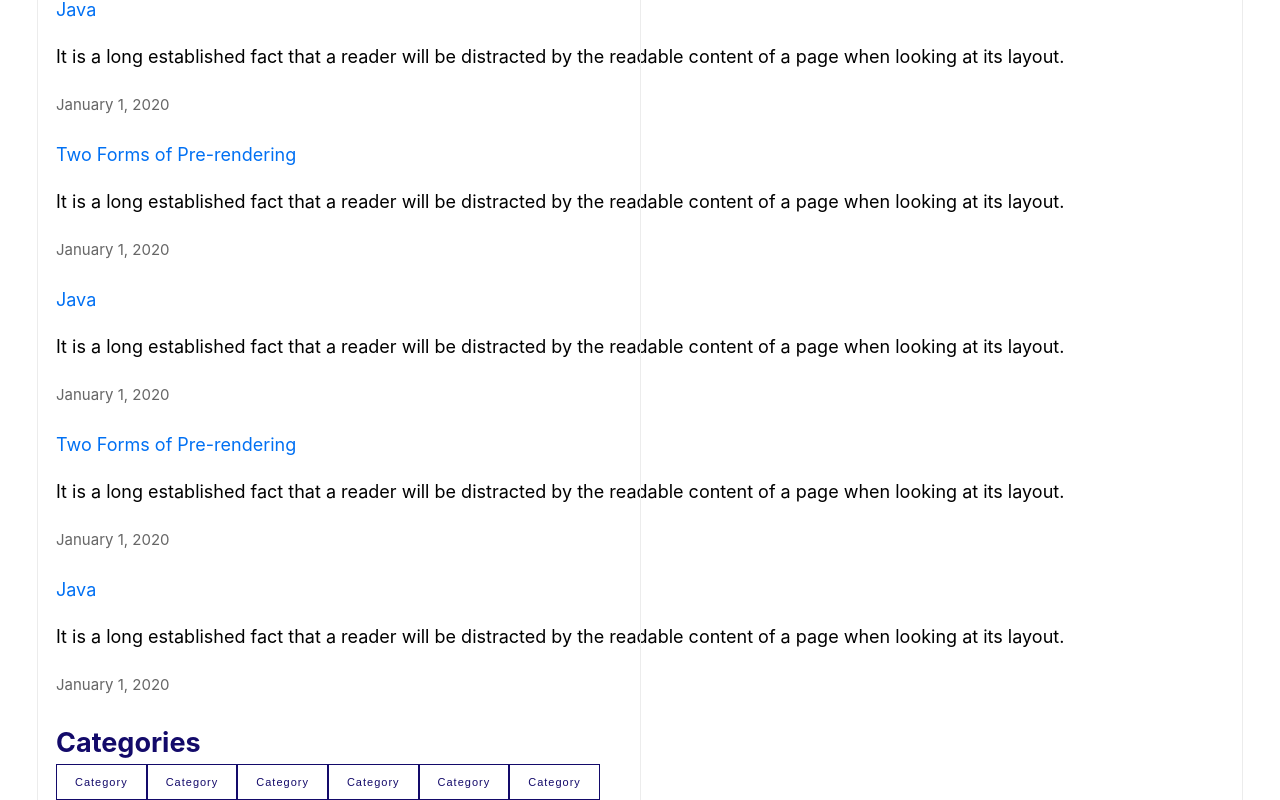
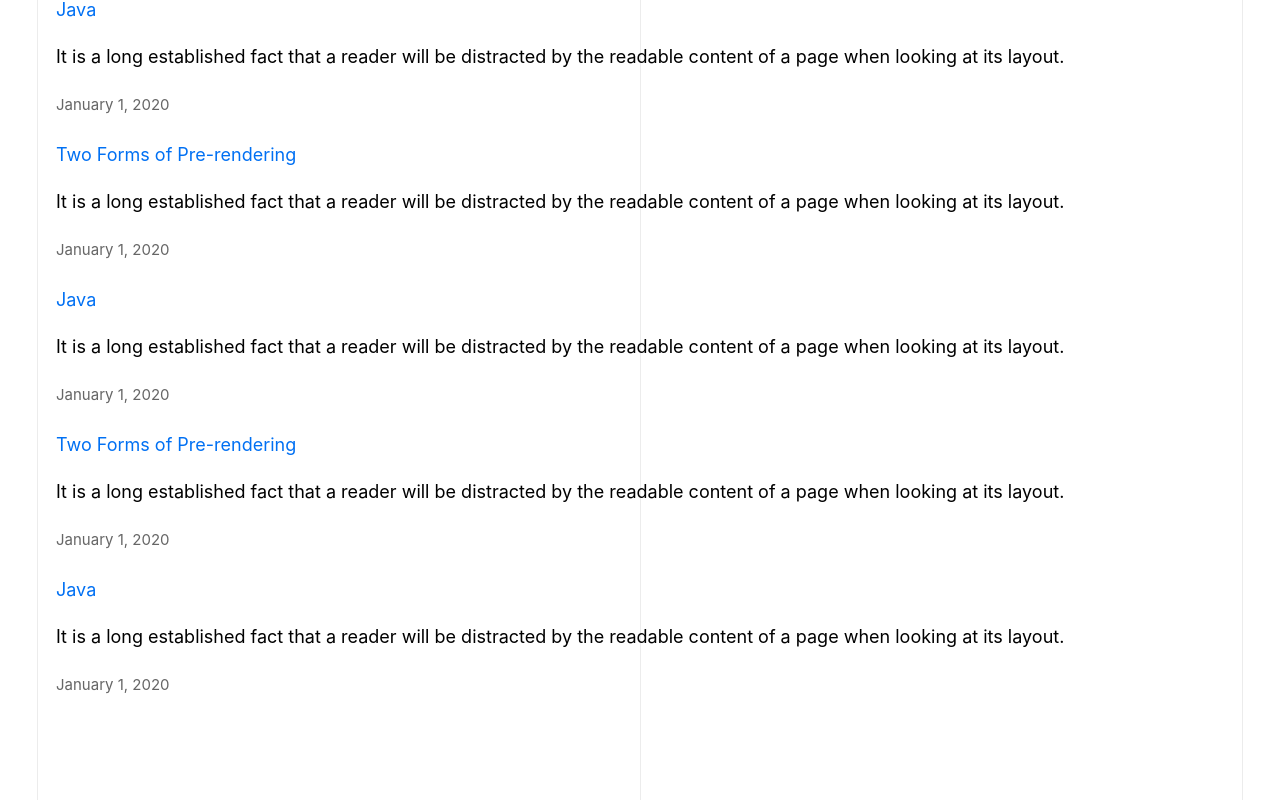
Before and after one commit to DybekK/blog, a Next.js app: page / in a window 1280 px wide. Shown: the part 1861-2661 px from the top of the page. Built offline with nearby package versions, Linux system fonts and the light colour scheme.

Commit message:
added aos for posts list

```diff
--- a/pages/index.js
+++ b/pages/index.js
@@ -13,10 +13,10 @@ export default function Home({ allPostsData }) {
     <Layout className={layoutStyles.mainBorder} home>
       <section className="flex justify-between flex-col-reverse sm:flex-col-reverse md:flex-row">
           <div className="w-full md:w-1/2">
-              <h2 className="font-bold text-4xl my-5 secondColor">Latest added</h2>
+              <h2 data-aos="fade-down" className="font-bold text-4xl my-5 secondColor">Latest added</h2>
               <ul className={utilStyles.list}>
                   {allPostsData.map(({ id, date, title }) => (
-                      <li className={utilStyles.listItem} key={id}>
+                      <li data-aos="fade-down" className={utilStyles.listItem} key={id}>
                           <Link href={`/posts/${id}`}>
                               <a>{title}</a>
                           </Link>
@@ -31,8 +31,8 @@ export default function Home({ allPostsData }) {
               </ul>
           </div>
           <div className="w-full md:w-1/2 flex flex-col items-start sm:items-start md:items-end">
-              <h2 className="font-bold text-4xl my-5 secondColor">Categories</h2>
-              <div className="flex justify-start sm:justify-start md:justify-end flex-wrap">
+              <h2 data-aos="fade-down" className="font-bold text-4xl my-5 secondColor">Categories</h2>
+              <div data-aos="fade-down" className="flex justify-start sm:justify-start md:justify-end flex-wrap">
                   <CategoryButton className="mr-3 mt-4" text={`Category`} />
                   <CategoryButton className="mr-3 mt-4" text={`Category`} />
                   <CategoryButton className="mr-3 mt-4" text={`Category`} />
```
